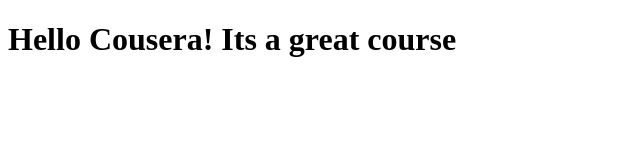
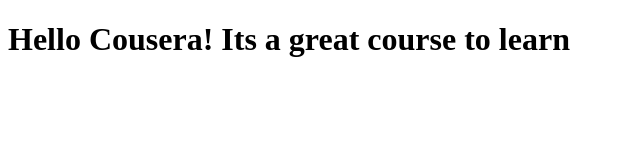
Before and after one commit to Mcoasty/Cousera-Test, a plain HTML site: page site/index.html in a window 1280 px wide. Shown: the whole page, without its empty margins (0-640 px from the left). Drawn offline with Linux system fonts and the light colour scheme.

Commit message:
Small addition to our page content.

```diff
--- a/site/index.html
+++ b/site/index.html
@@ -3,6 +3,6 @@
     <title>Hello Cousera!</title>
 </head>
 <body>
-    <h1>Hello Cousera! Its a great course</h1>
+    <h1>Hello Cousera! Its a great course to learn</h1>
 </body>
 </html>
```
